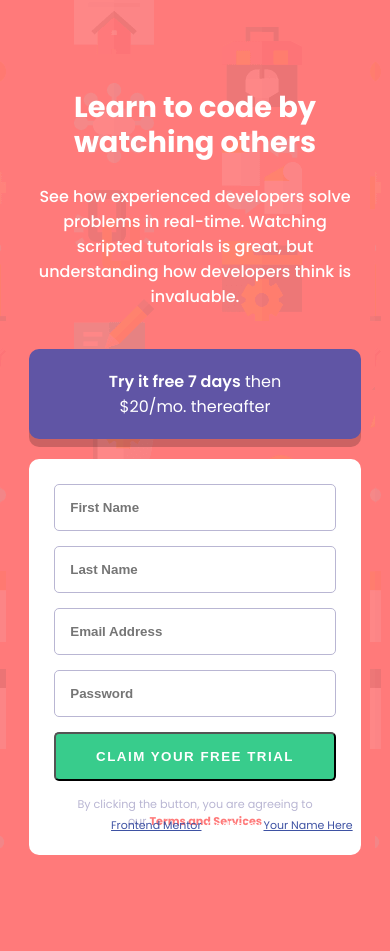
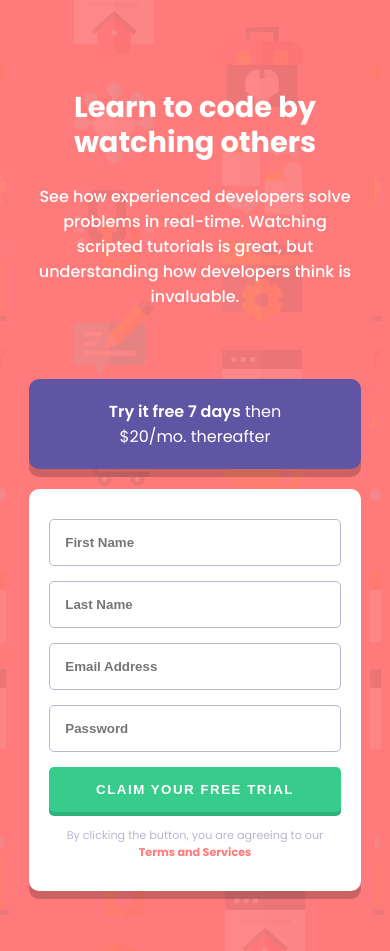
Before and after one commit to Natselane/frontend-mentor, a plain HTML site: page intro-component-with-signup-form-master/index.html in a window 390 px wide. Before the commit the page ends 855 px from the top, so only its background shows below. Drawn offline with Linux system fonts and the light colour scheme.

Commit message:
Intro component form mobile version add styles

```diff
--- a/intro-component-with-signup-form-master/index.html
+++ b/intro-component-with-signup-form-master/index.html
@@ -1,8 +1,10 @@
 <!DOCTYPE html>
 <html lang="en">
+
 <head>
   <meta charset="UTF-8">
-  <meta name="viewport" content="width=device-width, initial-scale=1.0"> <!-- displays site properly based on user's device -->
+  <meta name="viewport" content="width=device-width, initial-scale=1.0">
+  <!-- displays site properly based on user's device -->
 
   <link rel="icon" type="image/png" sizes="32x32" href="./images/favicon-32x32.png">
   <link rel="stylesheet" type="text/css" href="styles/style.css">
@@ -10,19 +12,15 @@
   <link href="https://fonts.googleapis.com/css2?family=Poppins:wght@400;500;600;700&display=swap" rel="stylesheet">
   <title>Frontend Mentor | Intro component with sign up form</title>
 
-  <!-- Feel free to remove these styles or customise in your own stylesheet 👍 -->
-  <style>
-    .attribution { font-size: 11px; text-align: center; }
-    .attribution a { color: hsl(228, 45%, 44%); }
-  </style>
 </head>
+
 <body>
   <div class="container">
     <div class="description">
       <h1>Learn to code by watching others</h1>
 
       <p>See how experienced developers solve problems in real-time. Watching scripted tutorials is great,
-      but understanding how developers think is invaluable. </p>
+        but understanding how developers think is invaluable. </p>
     </div>
 
     <div class="form-part">
@@ -40,11 +38,6 @@
       </form>
     </div>
   </div>
-  <footer>
-    <p class="attribution">
-      Challenge by <a href="https://www.frontendmentor.io?ref=challenge" target="_blank">Frontend Mentor</a>.
-      Coded by <a href="#">Your Name Here</a>.
-    </p>
-  </footer>
 </body>
+
 </html>
--- a/intro-component-with-signup-form-master/styles/style.scss
+++ b/intro-component-with-signup-form-master/styles/style.scss
@@ -46,8 +46,9 @@ form {
     flex-direction: column;
     justify-content: space-between;
     background-color: white;
-    padding: 25px;
+    padding: 30px 20px;
     border-radius: 10px;
+    box-shadow: 0px 8px 0px 0px rgba(0, 0, 0, 0.2);
 
     input {
         color: $neutral-dark-blue-color;
@@ -68,6 +69,8 @@ form {
         color: white;
         font-weight: 600;
         letter-spacing: 1.5px;
+        border: 0;
+        box-shadow: 0px 4px 0px 0px rgb(45, 177, 120, 0.5);
         border-radius: 5px;
         padding: 15px;
         text-transform: uppercase;
@@ -89,8 +92,6 @@ form {
 
 footer {
     width: 100%;
-    position: fixed;
-    bottom: 0;
     text-align: center;
     margin-bottom: 10px;
 }
@@ -120,7 +121,7 @@ body {
 }
 
 .description {
-    margin: 90px 0 40px 0;
+    margin: 90px 0 70px 0;
     width: 85%;
     align-items: center;
     text-align: center;
@@ -134,6 +135,10 @@ body {
     p {
         font-weight: 500;
     }
+}
+
+form {
+    margin-bottom: 60px;
 }
 
 .form-part {
```
Also changed, not shown: intro-component-with-signup-form-master/styles/style.css, 1 other file.
